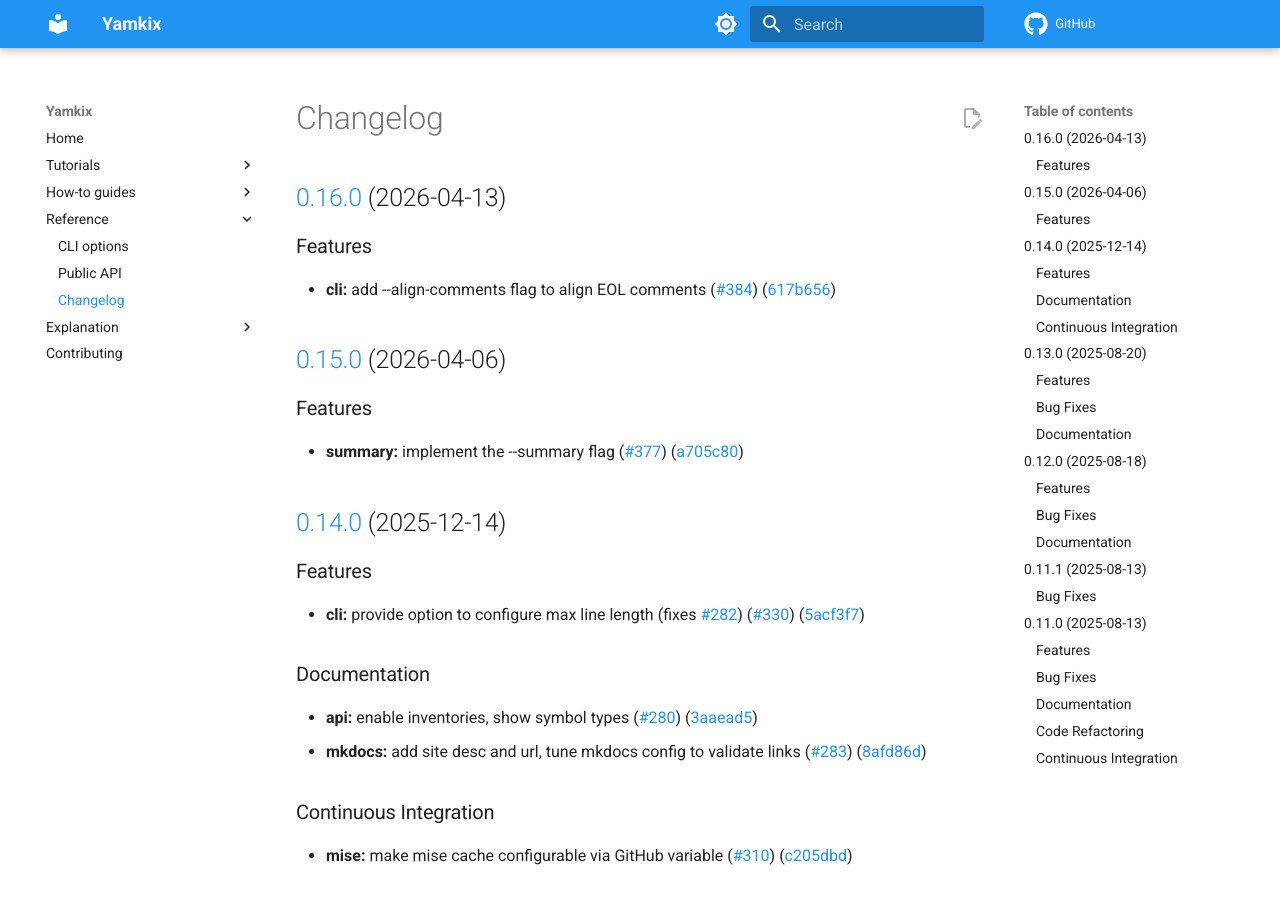
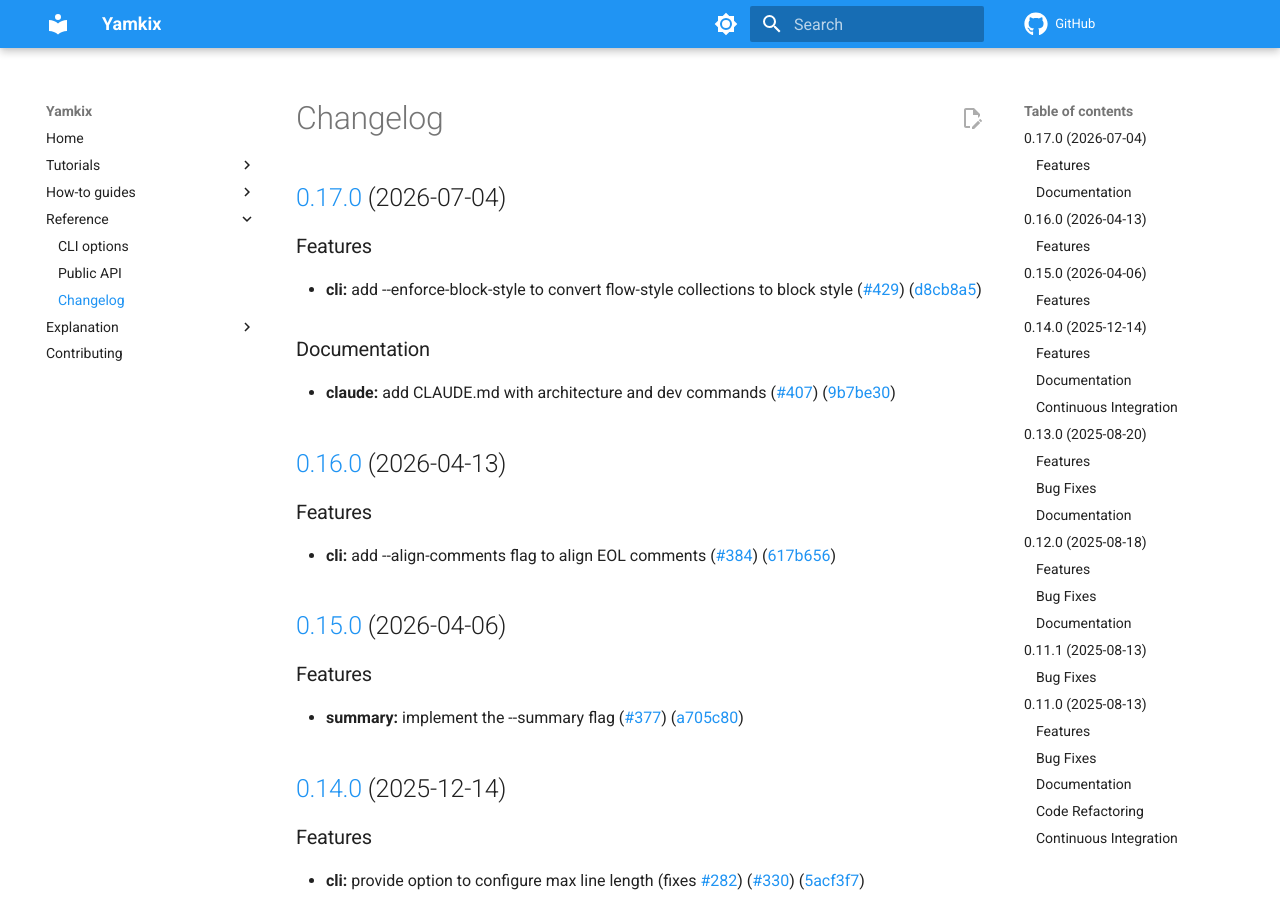
Before and after one commit to looztra/yamkix, an MkDocs documentation site: the page built from docs/changelog.md, in a window 1280 px wide and 900 px high. Built offline with MkDocs 1.6.1 and Material for MkDocs 9.7.7, drawn with Linux system fonts in a browser that asks for light colours; comment, search, counter and statistics services are not loaded.

Commit message:
chore(main): release 0.17.0 (#408)
:robot: I have created a release *beep* *boop*
---


## [0.17.0](https://github.com/looztra/yamkix/compare/v0.16.0...v0.17.0)
(2026-07-04)


### Features

* **cli:** add --enforce-block-style to convert flow-style collections
to block style ([#429](https://github.com/looztra/yamkix/issues/429))
([d8cb8a5](https://github.com/looztra/yamkix/commit/d8cb8a5e856842d4a69c47f7f6ec9d0d6482f179))


### Documentation

* **claude:** add CLAUDE.md with architecture and dev commands
([#407](https://github.com/looztra/yamkix/issues/407))
([9b7be30](https://github.com/looztra/yamkix/commit/9b7be30ea330af7ca7f16e0de0c209ed5f1da72e))

---
This PR was generated with [Release
Please](https://github.com/googleapis/release-please). See
[documentation](https://github.com/googleapis/release-please#release-please).

```diff
--- a/docs/changelog.md
+++ b/docs/changelog.md
@@ -1,4 +1,16 @@
 # Changelog
+
+## [0.17.0](https://github.com/looztra/yamkix/compare/v0.16.0...v0.17.0) (2026-07-04)
+
+
+### Features
+
+* **cli:** add --enforce-block-style to convert flow-style collections to block style ([#429](https://github.com/looztra/yamkix/issues/429)) ([d8cb8a5](https://github.com/looztra/yamkix/commit/d8cb8a5e856842d4a69c47f7f6ec9d0d6482f179))
+
+
+### Documentation
+
+* **claude:** add CLAUDE.md with architecture and dev commands ([#407](https://github.com/looztra/yamkix/issues/407)) ([9b7be30](https://github.com/looztra/yamkix/commit/9b7be30ea330af7ca7f16e0de0c209ed5f1da72e))
 
 ## [0.16.0](https://github.com/looztra/yamkix/compare/v0.15.0...v0.16.0) (2026-04-13)
 
```
Also changed, not shown: .release-please-manifest.json.
